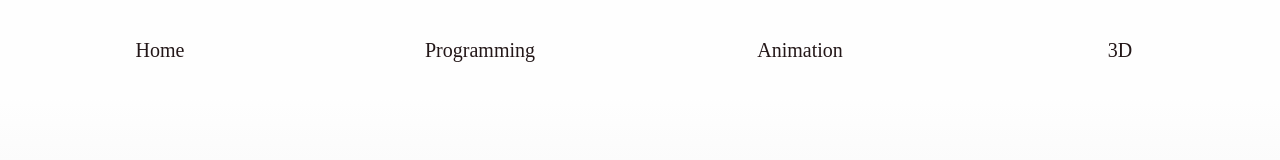
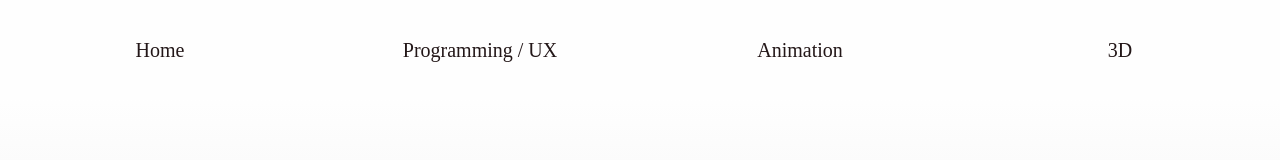
Before and after one commit to jdrcabrera123/portfolio, a React (Vite) app: page / in a window 1280 px wide. Shown: the top 160 px of the page. Built offline with nearby package versions, Linux system fonts and the light colour scheme; a web font is replaced by a local one.

Commit message:
programming menu amended

```diff
--- a/src/routers/Menu.jsx
+++ b/src/routers/Menu.jsx
@@ -60,7 +60,7 @@ export default function Menu() {
                     to="/programming"
                     className={({ isActive }) => (isActive ? "activated" : "")}
                   >
-                    Programming
+                    Programming / UX
                   </NavLink>
                 </li>
                 <li className="hideLink" onClick={hideMenu}>
```
